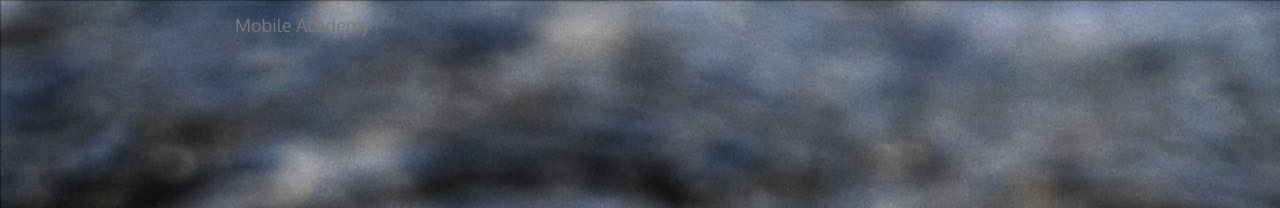
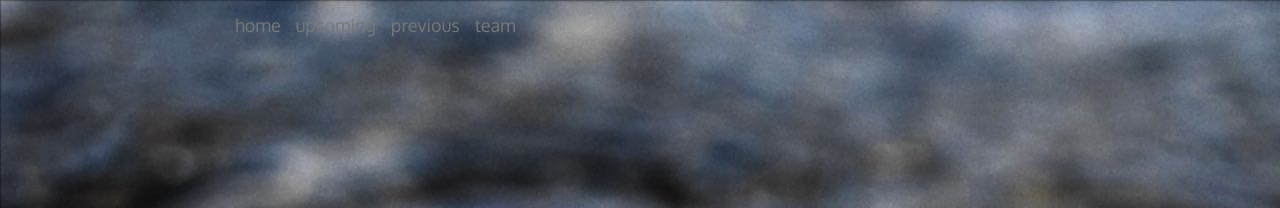
Before and after one commit to mobile-academy/mobile-academy.github.io-archive, a Jekyll site: the page built from index.html, in a window 1280 px wide. Shown: the top 208 px of the page. Built offline with Jekyll 4.4.1, drawn with Linux system fonts in a browser that asks for light colours.

Commit message:
Added navigation

```diff
--- a/_includes/header.html
+++ b/_includes/header.html
@@ -3,7 +3,14 @@
     <div class="container-fluid">
       <!-- Brand and toggle get grouped for better mobile display -->
       <div class="navbar-header">
-        <a class="navbar-brand" href="{{ site.baseurl }}/">Mobile Academy</a>
+
+        {% for navigation_item in include.param %}
+
+        <a class="navbar-brand" href="#{{ navigation_item }}">{{ navigation_item }}</a>
+
+        {% endfor %}
+
+
       </div>
       </div><!-- /.container-fluid -->
     </div>
--- a/_layouts/default.html
+++ b/_layouts/default.html
@@ -5,7 +5,7 @@
 
   <body>
 
-    {% include header.html %}
+    {% include header.html  param=page.navigation %}
 
     <div class="page-content">
       <div class="wrapper">
--- a/index.html
+++ b/index.html
@@ -1,7 +1,14 @@
 ---
 layout: default
+
+navigation:
+- home
+- upcoming
+- previous
+- team
+
 ---
-<div class="home">
+<div class="home" id="home">
   <!-- Mission -->
   <div class="home-section hero-background">
     <div class="width-wrapper centered">
@@ -12,7 +19,7 @@ layout: default
   </div>
   <!-- /Mission -->
   <!-- Upcoming -->
-  <div class="home-section dark-background">
+  <div class="home-section dark-background" id="upcoming">
     <div class="home-section-inner">
       <h1 class="section-heading">Upcoming workshops</h1>
       <div class="container-fluid">
@@ -53,7 +60,7 @@ layout: default
     </div>
     <!-- /Upcoming -->
     <!-- Previous -->
-    <div class="home-section light-background">
+    <div class="home-section light-background" id="previous">
       <div class="home-section-inner">
         <h1 class="section-heading">Past workshops</h1>
         <div class="container-fluid">
@@ -90,7 +97,7 @@ layout: default
     </div>
     <!-- /Previous -->
     <!-- Team -->
-    <div class="home-section dark-background">
+    <div class="home-section dark-background" id="team">
       <div class="home-section-inner">
         <h1 class="section-heading">The Team</h1>
         <div class="container-fluid">
```
